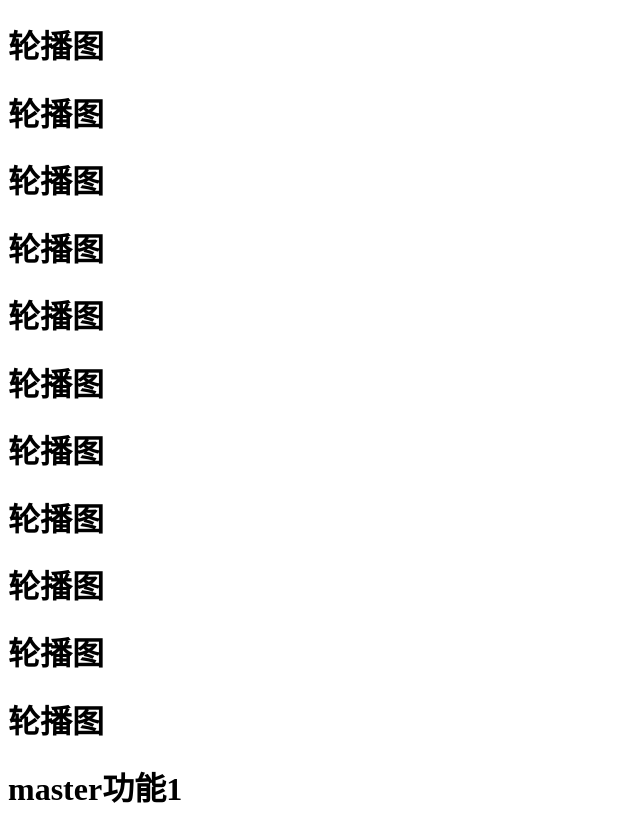
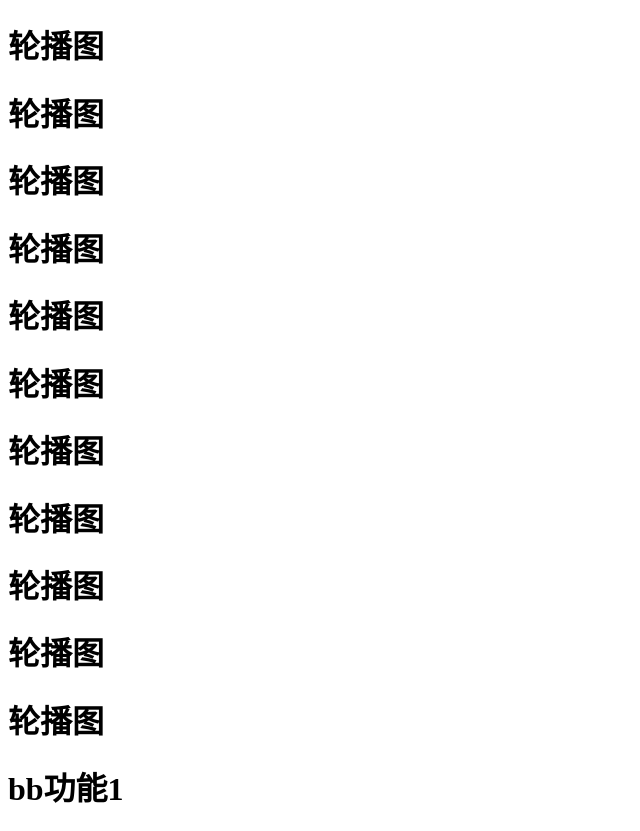
Before and after one commit to dswy888/hello-world, a plain HTML site: page index.html in a window 1280 px wide. Shown: the whole page, without its empty margins (0-640 px from the left). Drawn offline with Linux system fonts and the light colour scheme.

Commit message:
bb功能1

```diff
--- a/index.html
+++ b/index.html
@@ -20,7 +20,7 @@
     <h1>轮播图</h1>
     <h1>轮播图</h1>
     <h1>轮播图</h1>
-    <h1>master功能1</h1>
+    <h1>bb功能1</h1>
 </body>
 
 </html>
```
